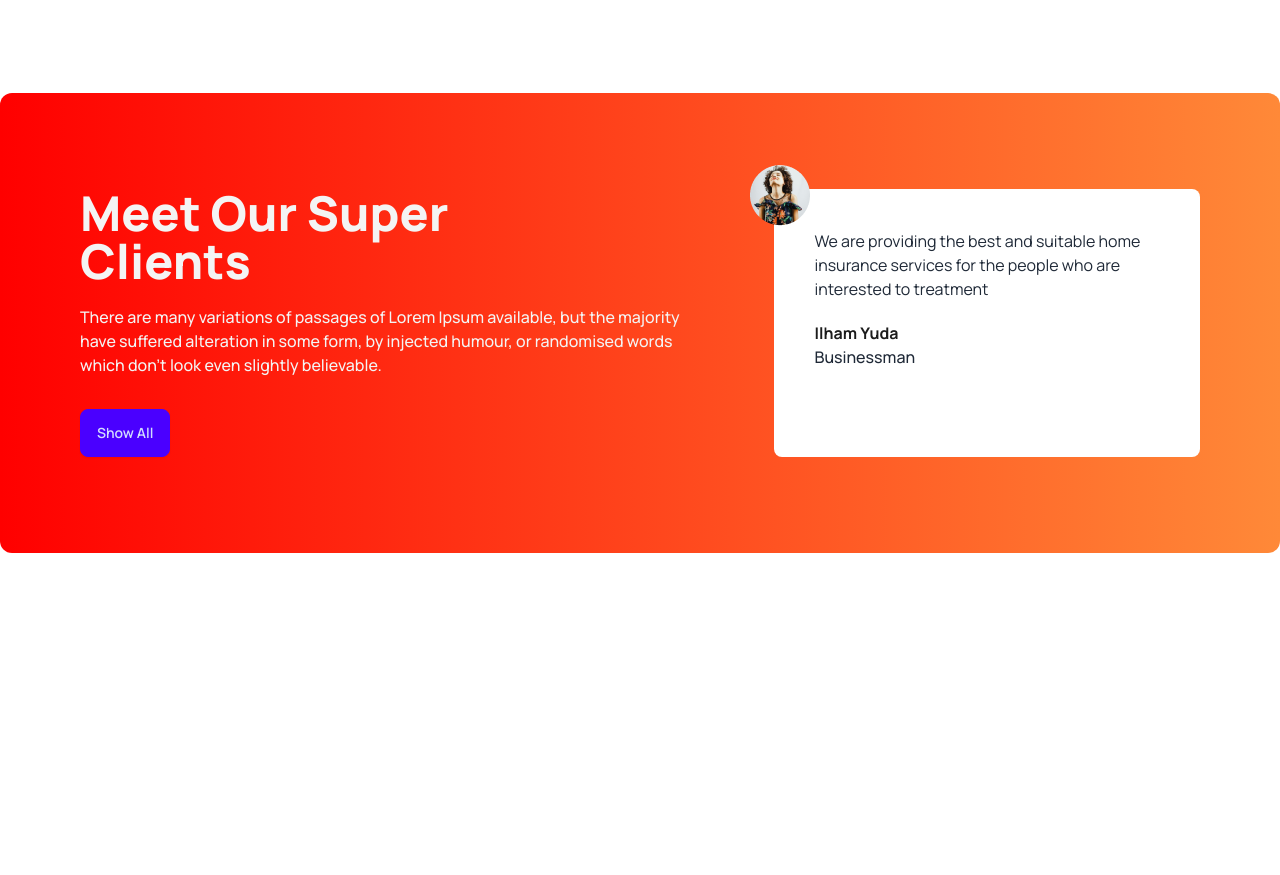
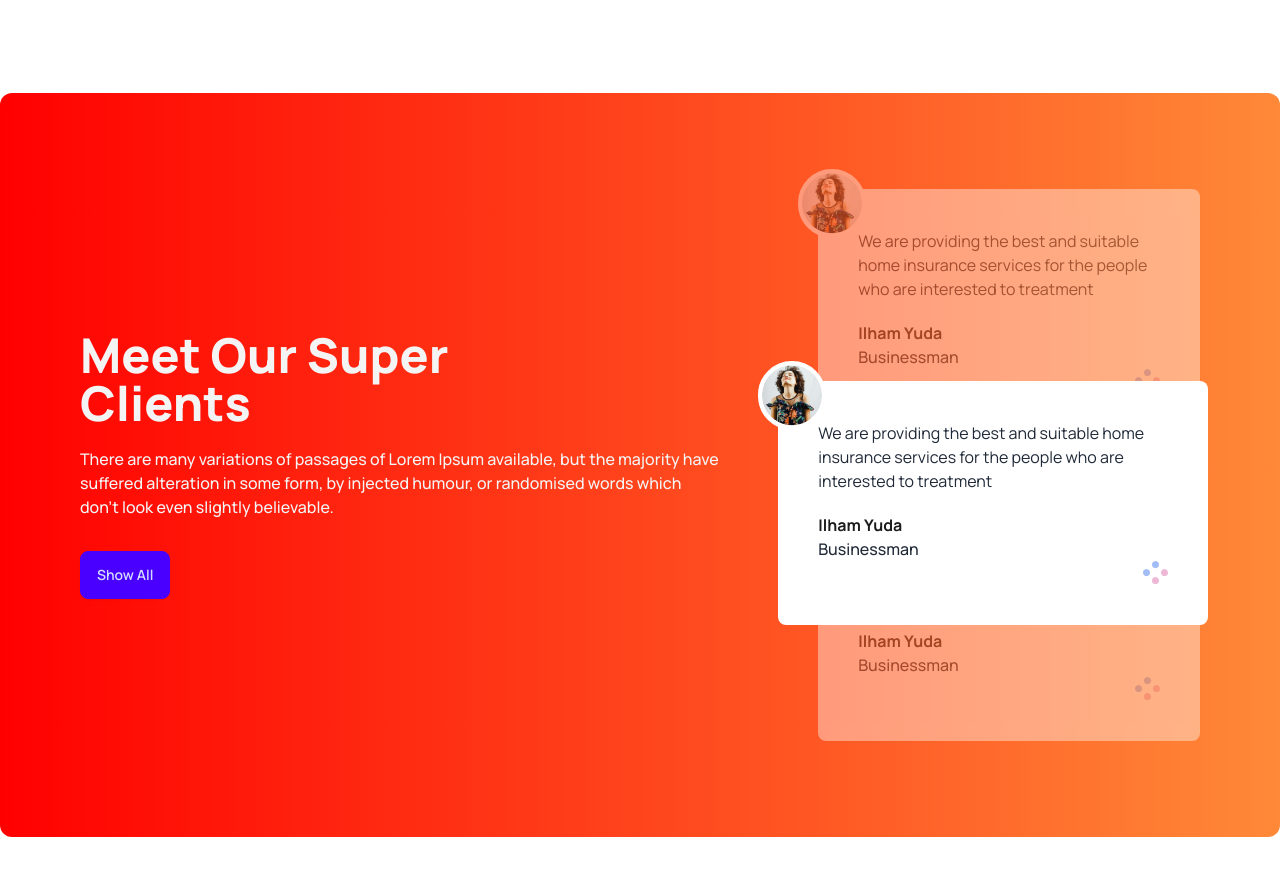
Before and after one commit to Shahriar-Hossain-Alvi/tea-house, a plain HTML site: page index.html in a window 1280 px wide. Shown: the part 1818-2693 px from the top of the page. Before the commit the page ends 2467 px from the top, so only its background shows below. Drawn offline with nearby package versions, Linux system fonts and the light colour scheme.

Commit message:
added super client

```diff
--- a/index.html
+++ b/index.html
@@ -69,7 +69,9 @@
     <!-- featured section -->
     <section class="text-center my-36">
       <h2 class="mb-5 text-5xl font-extrabold">Our Featured Products</h2>
-      <p class="lg:max-w-3xl text-base font-medium mx-auto mb-10">There are many variations of passages of Lorem Ipsum available, but the majority have suffered alteration in some form, by injected humour, or randomised words which don't look even slightly believable. </p>
+      <p class="lg:max-w-3xl text-base font-medium mx-auto mb-10">There are many variations of passages of Lorem Ipsum
+        available, but the majority have suffered alteration in some form, by injected humour, or randomised words which
+        don't look even slightly believable. </p>
 
       <!-- featured tea cards -->
       <div class="grid grid-cols-1 md:grid-cols-2 lg:grid-cols-4 gap-6">
@@ -125,37 +127,84 @@
       </div>
       <div class="flex-1">
         <h2 class="text-5xl font-extrabold mb-5">Great Tea, Freshly <br>Presented</h2>
-        <p class="text-base font-medium mb-7">The meaning of gong cha is chanese is to provide the best tea to emperor from all possessions . It represents the highest quality and self expectation. Establishing in 2006, Gong cha had been deeply appreciated by its custoers  because of good words of mouth and unique customized service orginated from Taiwan.</p>
+        <p class="text-base font-medium mb-7">The meaning of gong cha is chanese is to provide the best tea to emperor
+          from all possessions . It represents the highest quality and self expectation. Establishing in 2006, Gong cha
+          had been deeply appreciated by its custoers because of good words of mouth and unique customized service
+          orginated from Taiwan.</p>
 
         <h4 class="text-xl font-extrabold mb-2">Unique Taste</h4>
-        <p class="text-base font-medium mb-5">A Unique and different style from other teapots gives a luxurious and minimalist impression</p>
+        <p class="text-base font-medium mb-5">A Unique and different style from other teapots gives a luxurious and
+          minimalist impression</p>
 
         <h4 class="text-xl font-extrabold mb-2">Premium Quality</h4>
-        <p class="text-base font-medium">Premium Quality that makes tea more elegant and more durable when you use it.</p>
+        <p class="text-base font-medium">Premium Quality that makes tea more elegant and more durable when you use it.
+        </p>
       </div>
     </section>
 
     <!-- super clients -->
-    <section class="my-24 container mx-auto rounded-xl bg-gradient-to-r from-[#F00] to-[#FF8938] px-20 py-24 flex flex-col md:flex-row lg:flex-row gap-14">
+    <section
+      class="my-24 container mx-auto rounded-xl bg-gradient-to-r from-[#F00] to-[#FF8938] px-20 py-24 flex flex-col md:flex-row lg:flex-row gap-14">
+      <div class="flex items-center lg:pr-10">
         <div>
           <h2 class="text-5xl font-extrabold text-[#F4F4F4] mb-5">
             Meet Our Super
             <br>
-          Clients</h2>
-        <p class="mb-8 text-base font-medium text-[#F4F4F4]">There are many variations of passages of Lorem Ipsum available, but the majority have suffered alteration in some form, by injected humour, or randomised words which don't look even slightly believable. </p>
+            Clients
+          </h2>
+          <p class="mb-8 text-base font-medium text-[#F4F4F4]">There are many variations of passages of Lorem Ipsum
+            available, but the majority have suffered alteration in some form, by injected humour, or randomised words
+            which don't look even slightly believable. </p>
           <button class="btn btn-primary">
             Show All
           </button>
         </div>
+      </div>
 
-      <!-- review -->
-      <div class="p-10 relative bg-white rounded-lg">
-        <img class="absolute -top-6 -left-6" src="images/client.png" alt="client picture">
-        <p class="txt-[#777] mb-5">We are providing the best and suitable home insurance services for the people who are interested to treatment</p>
+      <!-- review container -->
+      <div class="relative">
+        <!-- next review -->
+        <div class="opacity-40 z-10 mb-16 p-10 relative bg-white rounded-lg">
+          <img class="absolute -top-5 -left-5 border-4 border-white rounded-full bg-white" src="images/client.png"
+            alt="client picture">
+          <p class="txt-[#777] mb-5">We are providing the best and suitable home insurance services for the people who
+            are interested to treatment</p>
           <h4 class="font-bold text-[#1C1C1C]">Ilham Yuda</h4>
           <h5 class="font-medium font-[#5D5A6F]">Businessman</h5>
+          <div class="flex justify-end">
+            <img src="images/circles.png" alt="">
+          </div>
+        </div>
+
+        <!-- current review -->
+        <div class="p-10 z-20 absolute top-48 lg:-left-10 bg-white lg:w-[430px] rounded-lg">
+          <img class="absolute -top-5 -left-5 border-4 border-white rounded-full bg-white" src="images/client.png"
+            alt="client picture">
+          <p class="txt-[#777] mb-5">We are providing the best and suitable home insurance services for the people who
+            are interested to treatment</p>
+          <h4 class="font-bold text-[#1C1C1C]">Ilham Yuda</h4>
+          <h5 class="font-medium font-[#5D5A6F]">Businessman</h5>
+          <div class="flex justify-end">
+            <img src="images/circles.png" alt="">
+          </div>
+        </div>
+
+        <!-- previous review -->
+        <div class="opacity-40 z-10 p-10 relative bg-white rounded-lg">
+          <img class="absolute -top-5 -left-5 border-4 border-white rounded-full bg-white" src="images/client.png"
+            alt="client picture">
+          <p class="txt-[#777] mb-5">We are providing the best and suitable home insurance services for the people who
+            are interested to treatment</p>
+          <h4 class="font-bold text-[#1C1C1C]">Ilham Yuda</h4>
+          <h5 class="font-medium font-[#5D5A6F]">Businessman</h5>
+          <div class="flex justify-end">
+            <img src="images/circles.png" alt="">
+          </div>
+        </div>
       </div>
     </section>
+
+
   </main>
 
   <footer></footer>
```
Lines whose indentation alone changed are shown as unchanged.
